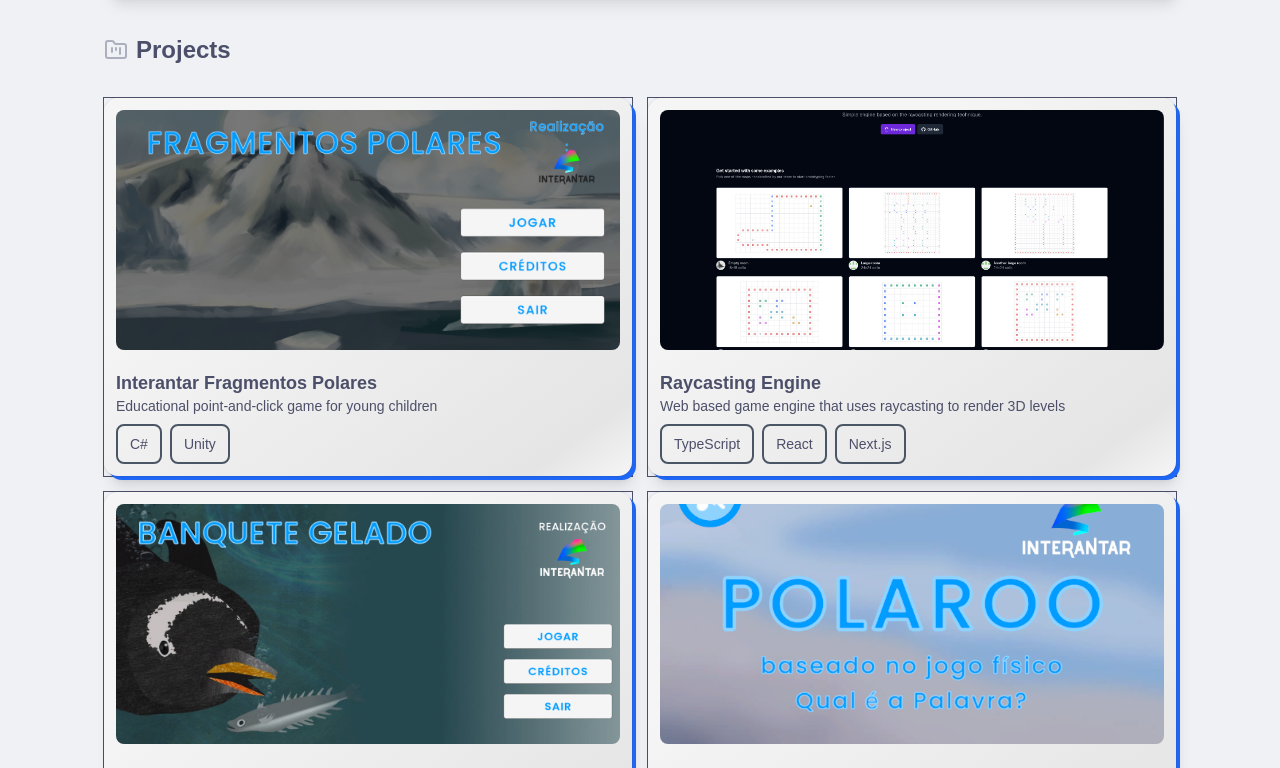
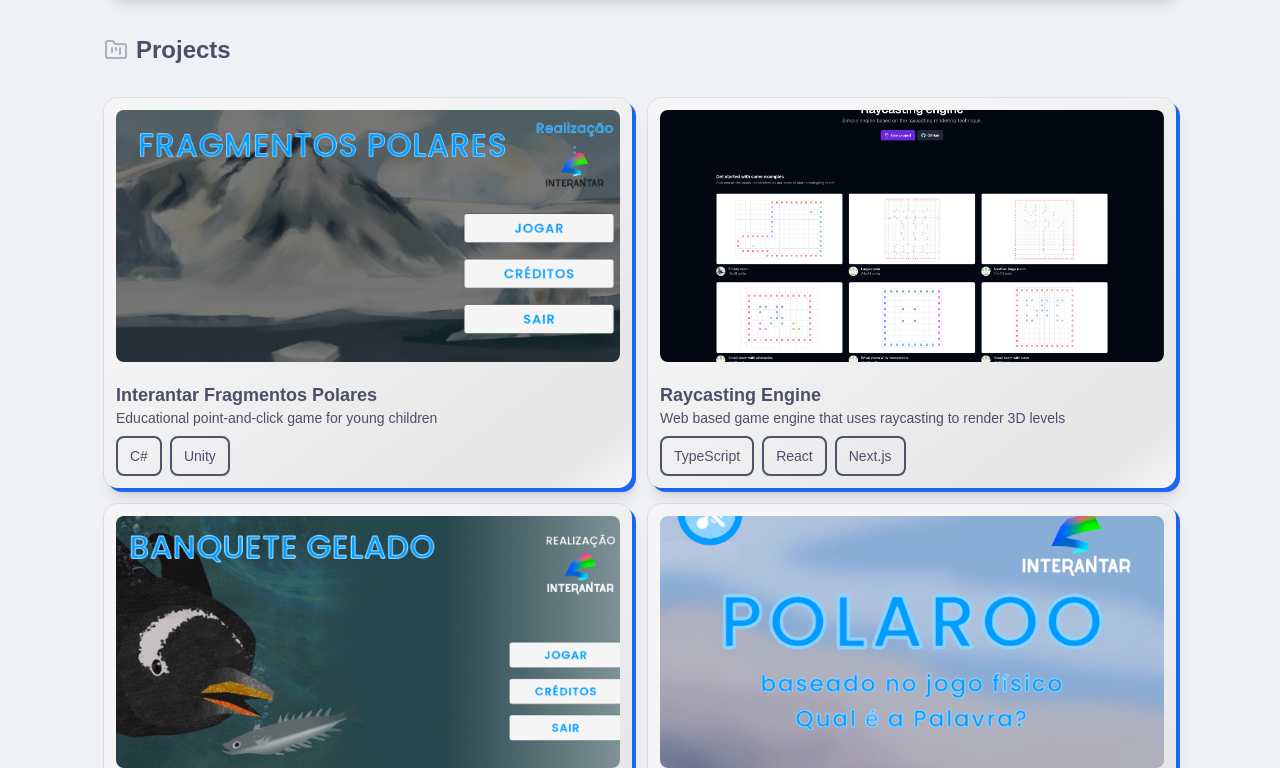
Before and after one commit to GardenMovie/portfolio, a React (Vite) app: page / in a window 1280 px wide. Shown: the part 692-1460 px from the top of the page. Built offline with nearby package versions, Linux system fonts and the light colour scheme.

Commit message:
fix: restructure Card component layout

```diff
--- a/src/sections/Projects.tsx
+++ b/src/sections/Projects.tsx
@@ -11,9 +11,8 @@ export function Projects() {
       </h2>
       <div className="grid gap-4 grid-cols-1 md:grid-cols-2">
         {projects.map((project) => (
-          <div className="ring-1" key={project.id}>
             <Card
-              className="cursor-pointer h-full"
+              className="cursor-pointer h-full flex flex-col"
               hoverEffect
               onClick={() => {
                 if (project.github) {
@@ -28,9 +27,8 @@ export function Projects() {
                 }
               }}
             >
-              <div className="h-full">
               {/* Image area: top, maintain aspect ratio */}
-                <CardHeader className="aspect-[8/4] p-3 w-full flex flex-1 items-center justify-center overflow-hidden">
+              <CardHeader className="aspect-[8/4] pt-3 px-3 w-full flex items-center justify-center overflow-hidden">
                 {project.image && (
                   <img
                     src={project.image}
@@ -40,8 +38,8 @@ export function Projects() {
                 )}
               </CardHeader>
               {/* Content area: bottom */}
-                <CardContent className="flex flex-col flex-1 p-3 justify-between">
-                  <div>
+              <CardContent className="flex flex-col flex-1 px-3 pb-3">
+                <div className="">
                   <h3 className="font-bold text-lg leading-none">
                     {project.title}
                   </h3>
@@ -49,7 +47,7 @@ export function Projects() {
                     {project.description}
                   </p>
                 </div>
-                  <div className="flex flex-wrap gap-2">
+                <div className="flex flex-wrap gap-2 mt-auto">
                   {project.stack && project.stack.length > 0 && project.stack.map((tech, idx) => (
                     <span
                       key={tech + idx}
@@ -60,9 +58,7 @@ export function Projects() {
                   ))}
                 </div>
               </CardContent>
-              </div>
             </Card>
-          </div>
         ))}
       </div>
     </section>
```
Lines whose indentation alone changed are shown as unchanged.
